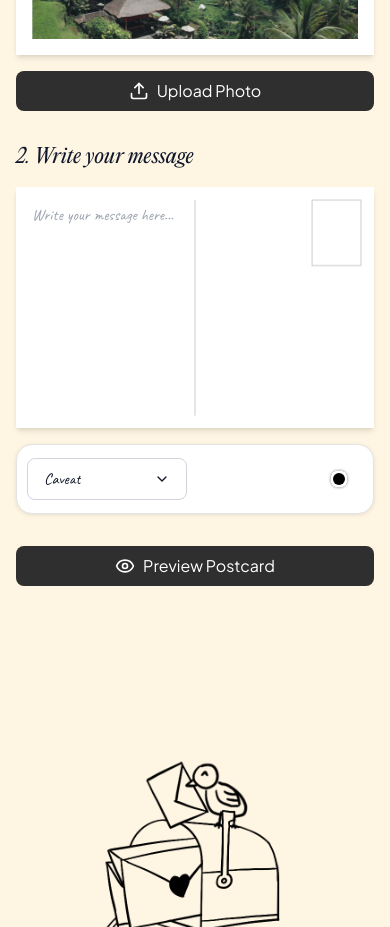
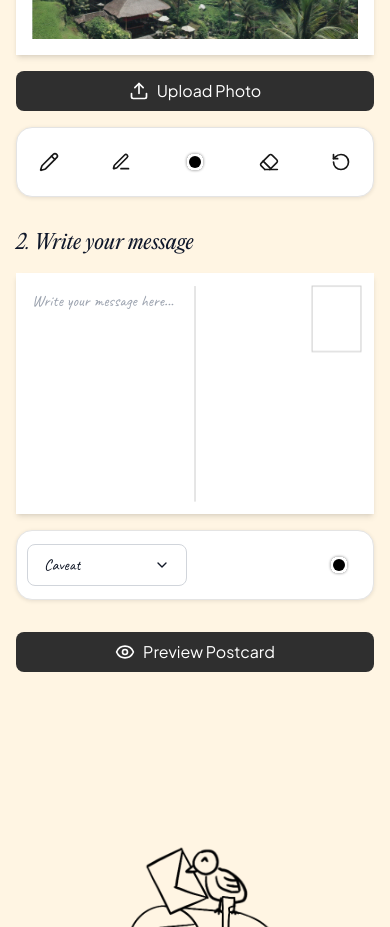
Before and after one commit to csleong98/postcard, a Next.js app: page / in a window 390 px wide. Shown: the part 1680-2607 px from the top of the page. Built offline with nearby package versions, Linux system fonts and the light colour scheme.

Commit message:
Add front toolbar to PostcardCustomizer component
- Implement front-side toolbar with drawing and text customization options
- Include tool selection, color picking, and font settings
- Integrate toolbar with existing component state management

```diff
--- /dev/null
+++ b/next.config.mjs
@@ -0,0 +1,6 @@
+/** @type {import('next').NextConfig} */
+const nextConfig = {
+  // Your existing config
+};
+
+export default nextConfig;
--- a/src/app/components/PostcardCustomizer.js
+++ b/src/app/components/PostcardCustomizer.js
@@ -450,6 +450,25 @@ export default function PostcardCustomizer() {
                     Upload Photo
                   </button>
                 </div>
+
+                {/* Front Toolbar */}
+                <div className="mt-4 relative z-10">
+                  <Toolbar
+                    currentSide="front"
+                    selectedTool={selectedTool}
+                    drawingColor={drawingColor}
+                    textColor={textColor}
+                    selectedFont={selectedFont}
+                    fontOptions={fontOptions}
+                    onToolSelect={setSelectedTool}
+                    onColorChange={setDrawingColor}
+                    onTextColorChange={setTextColor}
+                    onFontChange={setSelectedFont}
+                    onClear={clearCanvas}
+                    isMobile={isMobile}
+                    hideUpload={true}
+                  />
+                </div>
               </div>
             </div>
 
```
